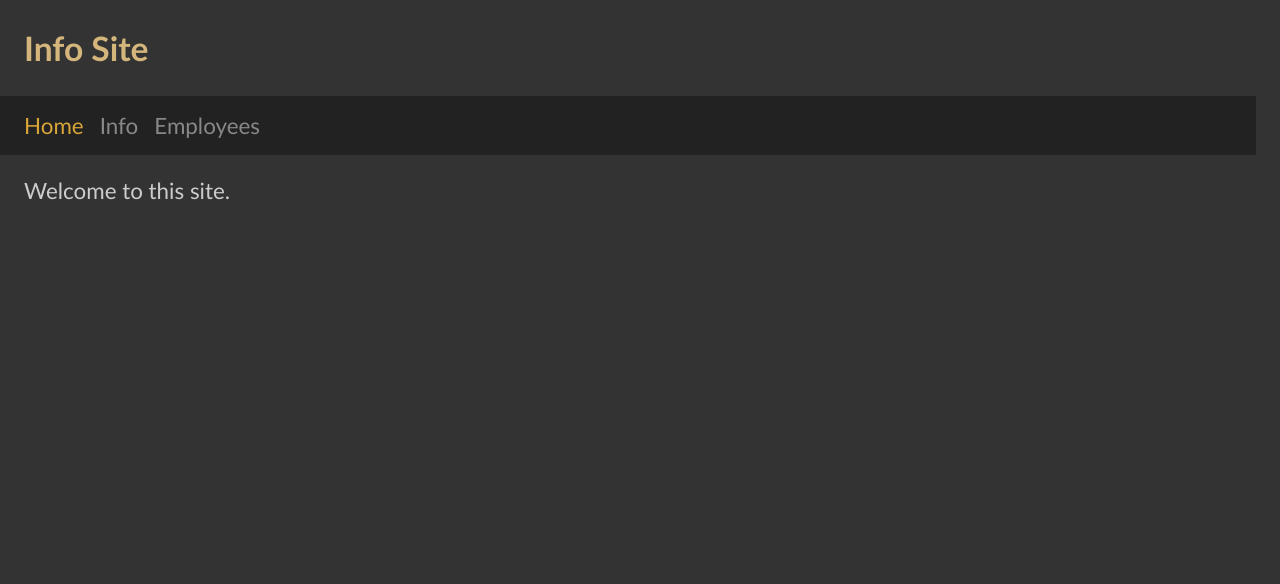
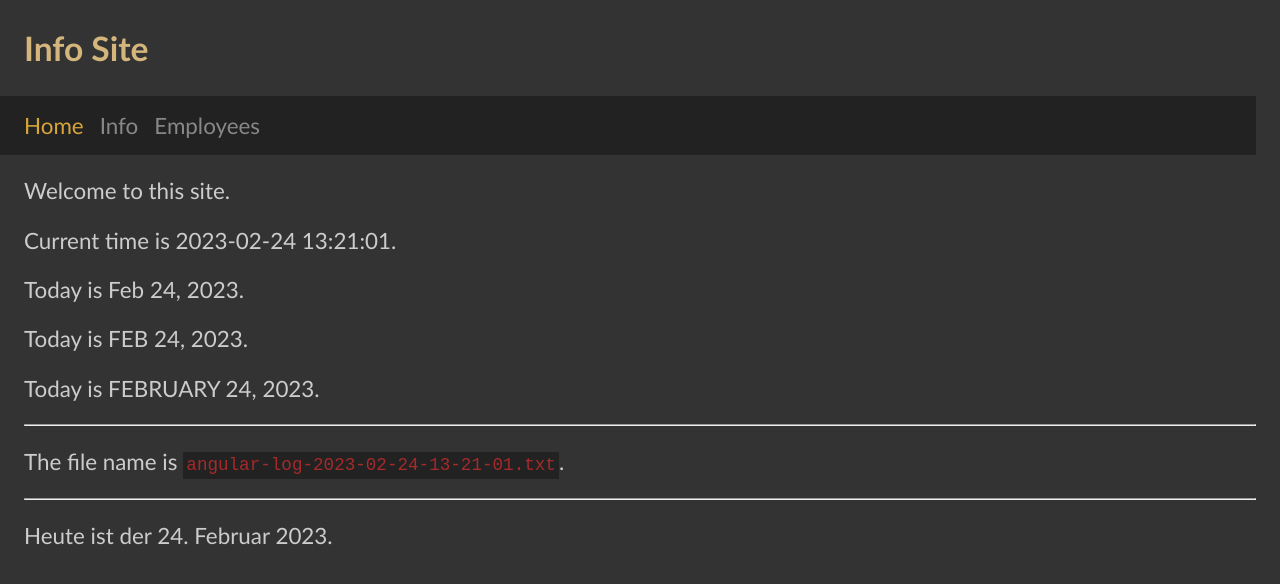
Before and after one commit to edwardtanguay/et004-angular-site, an Angular app: page /home in a window 1280 px wide. Shown: the top 584 px of the page. Built offline with nearby package versions, Linux system fonts and the light colour scheme.

Commit message:
date pipes work

```diff
--- a/src/app/home/home.component.html
+++ b/src/app/home/home.component.html
@@ -1 +1,10 @@
 <p>Welcome to this site.</p>
+
+<p>Current time is {{now}}.</p>
+<p>Today is {{now | date}}.</p>
+<p>Today is {{now | date | uppercase}}.</p>
+<p>Today is {{now | date : 'longDate' | uppercase}}.</p>
+<hr/>
+<p>The file name is <code>{{now | date: "'angular-log-'yyyy-MM-dd-HH-mm-ss.txt"}}</code>.</p>
+<hr/>
+<p>Heute ist der {{now | date : 'longDate' : '+02:00' : 'de'}}.</p>
--- a/src/app/home/home.component.scss
+++ b/src/app/home/home.component.scss
@@ -0,0 +1,6 @@
+code {
+	background-color: #222;
+	color: brown;
+	padding: .2rem;
+	font-size: 1.1rem;
+}
--- a/src/app/home/home.component.ts
+++ b/src/app/home/home.component.ts
@@ -1,10 +1,15 @@
 import { Component } from '@angular/core';
+import { registerLocaleData } from '@angular/common';
+import localeDe from '@angular/common/locales/de';
+
+registerLocaleData(localeDe);
 
 @Component({
-  selector: 'app-home',
-  templateUrl: './home.component.html',
-  styleUrls: ['./home.component.scss']
+	selector: 'app-home',
+	templateUrl: './home.component.html',
+	styleUrls: ['./home.component.scss']
 })
+
 export class HomeComponent {
-
+	now = '2023-02-24 13:21:01';
 }
--- a/src/app/info-box/info-box.component.html
+++ b/src/app/info-box/info-box.component.html
@@ -3,7 +3,7 @@
 	 [ngClass]="{'highlight': isHighlighted}">
 	<div *ngIf="status==='danger'"
 		 class="supertitle">Please read:</div>
-	<div class="title">{{title}}</div>
+	<div class="title">{{title | uppercase}}</div>
 	<div class="body">{{body}}</div>
 	    <input
     type="checkbox"
```
